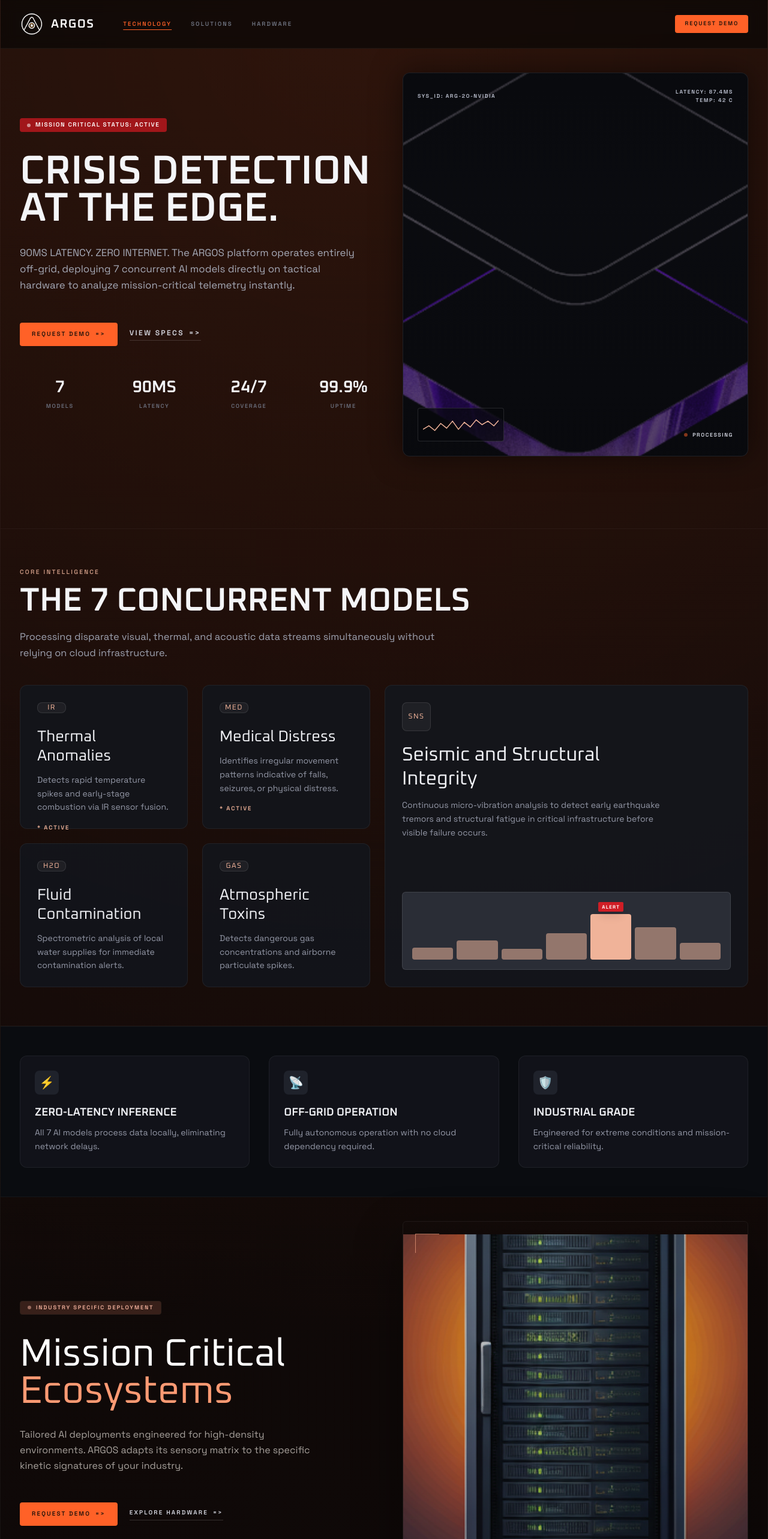
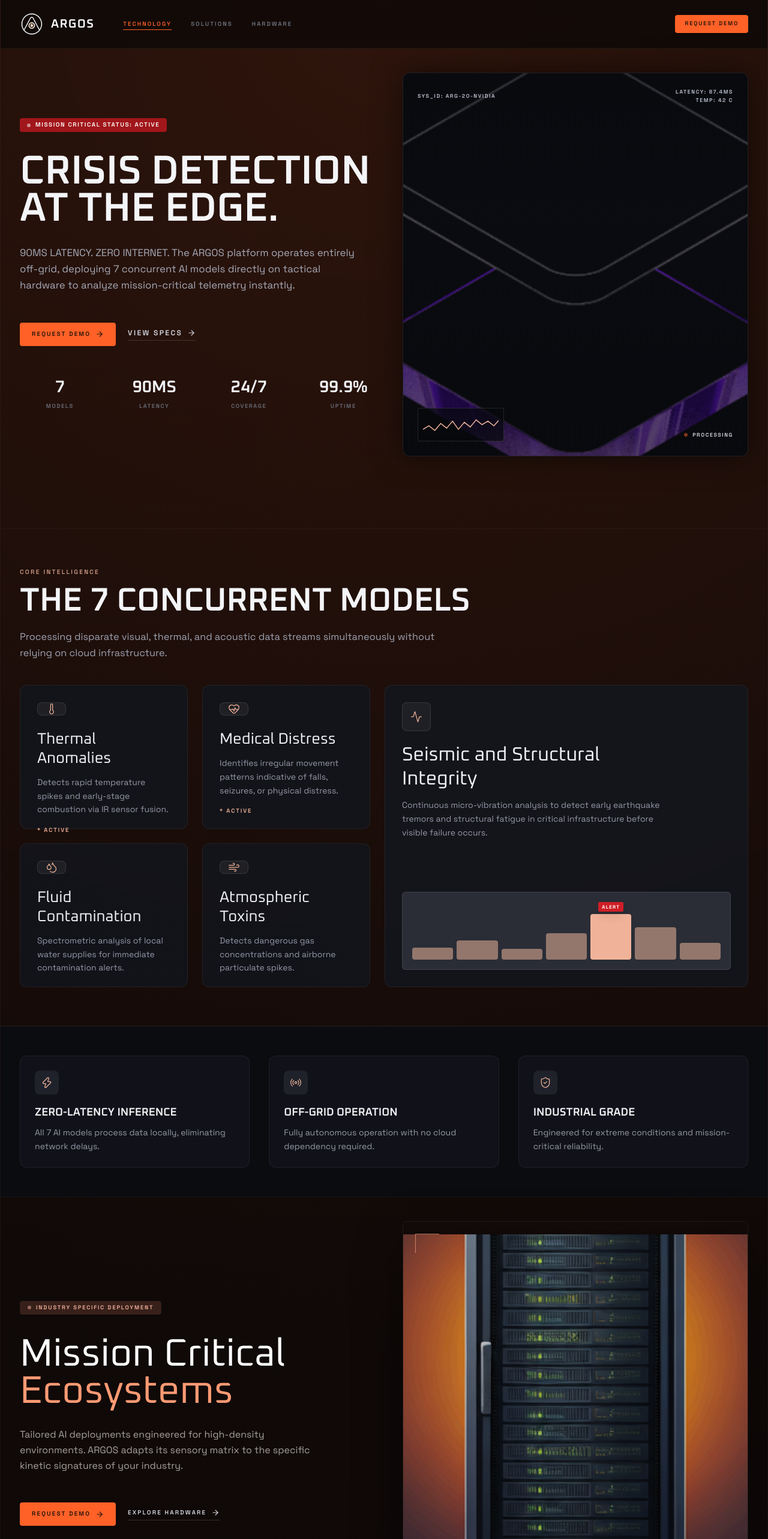
Before and after one commit to devansharora18/argos, a React (Vite) app in the folder argos_landing/: page / in a window 1280 px wide. Shown: the top 2566 px of the page at 60% size. Built offline with nearby package versions, Linux system fonts and the light colour scheme.

Commit message:
feat: add lucide-react icons and update components for improved UI

```diff
--- a/argos_landing/package.json
+++ b/argos_landing/package.json
@@ -11,6 +11,7 @@
   },
   "dependencies": {
     "framer-motion": "^12.23.24",
+    "lucide-react": "^1.11.0",
     "react": "^19.2.5",
     "react-dom": "^19.2.5",
     "react-router-dom": "^7.14.2"
--- a/argos_landing/src/sections/RequestDemoSection.tsx
+++ b/argos_landing/src/sections/RequestDemoSection.tsx
@@ -1,3 +1,4 @@
+import { ArrowRight } from 'lucide-react'
 import { useState, type FormEvent, type ReactElement } from 'react'
 import { ScrollReveal } from '../components/ScrollReveal'
 
@@ -193,7 +194,7 @@
               className="mt-7 inline-flex w-full items-center justify-center gap-2 rounded-sm bg-[var(--accent)] px-5 py-3 text-[0.62rem] font-semibold tracking-[0.22em] text-[#1f120b] transition hover:brightness-110 disabled:cursor-not-allowed disabled:opacity-60"
             >
               {status === 'submitting' ? 'TRANSMITTING…' : 'TRANSMIT REQUEST'}
-              <span aria-hidden="true">{'->'}</span>
+              <ArrowRight className="h-3.5 w-3.5" strokeWidth={2} aria-hidden="true" />
             </button>
 
             {status === 'success' ? (
--- a/argos_landing/src/sections/SolutionsSection.tsx
+++ b/argos_landing/src/sections/SolutionsSection.tsx
@@ -1,3 +1,4 @@
+import { ArrowRight } from 'lucide-react'
 import type { ReactElement } from 'react'
 import { ScrollReveal } from '../components/ScrollReveal'
 
@@ -29,14 +30,14 @@
                   className="inline-flex items-center gap-2 rounded-sm bg-[var(--accent)] px-5 py-3 text-[0.62rem] font-semibold tracking-[0.22em] text-[#1f120b] transition hover:brightness-110 hover:shadow-[0_0_20px_rgba(255,97,39,0.4)]"
                 >
                   REQUEST DEMO
-                  <span aria-hidden="true">{'=>'}</span>
+                  <ArrowRight className="h-3.5 w-3.5" strokeWidth={2} aria-hidden="true" />
                 </a>
                 <a
                   href="#hardware"
                   className="inline-flex items-center gap-2 border-b border-white/15 pb-1 text-[0.62rem] font-semibold tracking-[0.22em] text-[#d7d9e2] transition hover:text-white hover:border-[var(--accent)]"
                 >
                   EXPLORE HARDWARE
-                  <span aria-hidden="true">{'=>'}</span>
+                  <ArrowRight className="h-3.5 w-3.5" strokeWidth={2} aria-hidden="true" />
                 </a>
               </div>
             </div>
--- a/argos_landing/src/sections/TechnologySection.tsx
+++ b/argos_landing/src/sections/TechnologySection.tsx
@@ -1,3 +1,15 @@
+import {
+  Activity,
+  ArrowRight,
+  Droplets,
+  HeartPulse,
+  Radio,
+  ShieldCheck,
+  Thermometer,
+  Wind,
+  Zap,
+  type LucideIcon,
+} from 'lucide-react'
 import type { ReactElement } from 'react'
 import heroImg from '../assets/hero.png'
 import { ScrollReveal } from '../components/ScrollReveal'
@@ -5,7 +17,7 @@
 type ModelCard = {
   title: string
   description: string
-  icon: string
+  Icon: LucideIcon
   status?: string
 }
 
@@ -14,36 +26,37 @@
     title: 'Thermal Anomalies',
     description:
       'Detects rapid temperature spikes and early-stage combustion via IR sensor fusion.',
-    icon: 'IR',
+    Icon: Thermometer,
     status: 'ACTIVE',
   },
   {
     title: 'Medical Distress',
     description:
       'Identifies irregular movement patterns indicative of falls, seizures, or physical distress.',
-    icon: 'MED',
+    Icon: HeartPulse,
     status: 'ACTIVE',
   },
   {
     title: 'Fluid Contamination',
     description:
       'Spectrometric analysis of local water supplies for immediate contamination alerts.',
-    icon: 'H2O',
+    Icon: Droplets,
   },
   {
     title: 'Atmospheric Toxins',
     description: 'Detects dangerous gas concentrations and airborne particulate spikes.',
-    icon: 'GAS',
+    Icon: Wind,
   },
 ]
 
 function SmallModelCard({ card, delay }: { card: ModelCard; delay: number }): ReactElement {
+  const Icon = card.Icon
   return (
     <ScrollReveal delay={delay} className="h-full">
       <article className="group relative flex h-full flex-col rounded-xl border border-white/6 bg-[#13151c]/92 p-6 transition-all hover:border-[var(--accent)]/40 hover:shadow-[0_0_30px_rgba(255,97,39,0.08)] sm:p-7">
         <div className="absolute inset-0 rounded-xl bg-gradient-to-br from-white/5 to-transparent opacity-0 transition-opacity group-hover:opacity-100" />
-        <div className="inline-flex h-12 w-12 items-center justify-center rounded-lg border border-white/10 bg-white/5 font-display text-xs tracking-[0.12em] text-[#f0b399] transition-colors group-hover:border-[var(--accent)]/30">
-          {card.icon}
+        <div className="inline-flex h-12 w-12 items-center justify-center rounded-lg border border-white/10 bg-white/5 text-[#f0b399] transition-colors group-hover:border-[var(--accent)]/30">
+          <Icon className="h-5 w-5" strokeWidth={1.5} />
         </div>
         <h3 className="mt-6 max-w-[220px] font-display text-[1.45rem] leading-tight text-[#f2f3f7] transition-colors group-hover:text-[#ff9a73] sm:text-[1.6rem]">
           {card.title}
@@ -91,14 +104,14 @@
                   className="inline-flex items-center gap-2 rounded-sm bg-[var(--accent)] px-5 py-3 text-[0.62rem] font-semibold tracking-[0.22em] text-[#1f120b] transition hover:brightness-110 hover:shadow-[0_0_20px_rgba(255,97,39,0.4)]"
                 >
                   REQUEST DEMO
-                  <span aria-hidden="true">{'=>'}</span>
+                  <ArrowRight className="h-3.5 w-3.5" strokeWidth={2} aria-hidden="true" />
                 </a>
                 <a
                   href="#hardware"
                   className="inline-flex items-center gap-2 border-b border-white/15 pb-1 text-xs font-semibold tracking-[0.2em] text-[#d7d9e2] transition hover:text-white hover:border-[var(--accent)]"
                 >
                   VIEW SPECS
-                  <span aria-hidden="true">{'=>'}</span>
+                  <ArrowRight className="h-3.5 w-3.5" strokeWidth={2} aria-hidden="true" />
                 </a>
               </div>
 
@@ -166,8 +179,8 @@
           <ScrollReveal delay={0.18} className="h-full xl:row-span-2">
             <article className="group relative flex h-full flex-col rounded-xl border border-white/6 bg-[#14161d]/92 p-6 transition-all hover:border-[var(--accent)]/40 hover:shadow-[0_0_30px_rgba(255,97,39,0.08)] sm:p-7">
               <div className="absolute inset-0 rounded-xl bg-gradient-to-br from-white/5 to-transparent opacity-0 transition-opacity group-hover:opacity-100" />
-              <div className="inline-flex h-12 w-12 items-center justify-center rounded-lg border border-white/10 bg-white/5 font-display text-xs tracking-[0.12em] text-[#f0b399] transition-colors group-hover:border-[var(--accent)]/30">
-                SNS
+              <div className="inline-flex h-12 w-12 items-center justify-center rounded-lg border border-white/10 bg-white/5 text-[#f0b399] transition-colors group-hover:border-[var(--accent)]/30">
+                <Activity className="h-5 w-5" strokeWidth={1.5} />
               </div>
               <h3 className="mt-5 max-w-[460px] font-display text-[1.85rem] leading-tight text-[#f2f3f7] transition-colors group-hover:text-[#ff9a73] sm:text-[2rem]">
                 Seismic and Structural Integrity
@@ -213,17 +226,17 @@
               <FeatureBlock
                 title="ZERO-LATENCY INFERENCE"
                 description="All 7 AI models process data locally, eliminating network delays."
-                icon="⚡"
+                Icon={Zap}
               />
               <FeatureBlock
                 title="OFF-GRID OPERATION"
                 description="Fully autonomous operation with no cloud dependency required."
-                icon="📡"
+                Icon={Radio}
               />
               <FeatureBlock
                 title="INDUSTRIAL GRADE"
                 description="Engineered for extreme conditions and mission-critical reliability."
-                icon="🛡️"
+                Icon={ShieldCheck}
               />
             </div>
           </ScrollReveal>
@@ -244,10 +257,12 @@
   )
 }
 
-function FeatureBlock({ title, description, icon }: { title: string; description: string; icon: string }) {
+function FeatureBlock({ title, description, Icon }: { title: string; description: string; Icon: LucideIcon }) {
   return (
     <div className="flex flex-col items-start gap-4 rounded-xl border border-white/6 bg-[#13151c]/80 p-6 transition-colors hover:border-[var(--accent)]/30">
-      <span className="flex h-10 w-10 items-center justify-center rounded-lg bg-[#1f222b] text-xl">{icon}</span>
+      <span className="flex h-10 w-10 items-center justify-center rounded-lg bg-[#1f222b] text-[#f0b399]">
+        <Icon className="h-5 w-5" strokeWidth={1.5} />
+      </span>
       <div>
         <h3 className="font-display text-[1.15rem] font-semibold text-[#f2f3f7]">{title}</h3>
         <p className="mt-2 text-[0.88rem] leading-relaxed text-[#9498a7]">{description}</p>
```
Also changed, not shown: argos_landing/src/sections/HardwareSection.tsx (+35 -17 lines), 1 other file (tests, documents, lock files or other folders).
